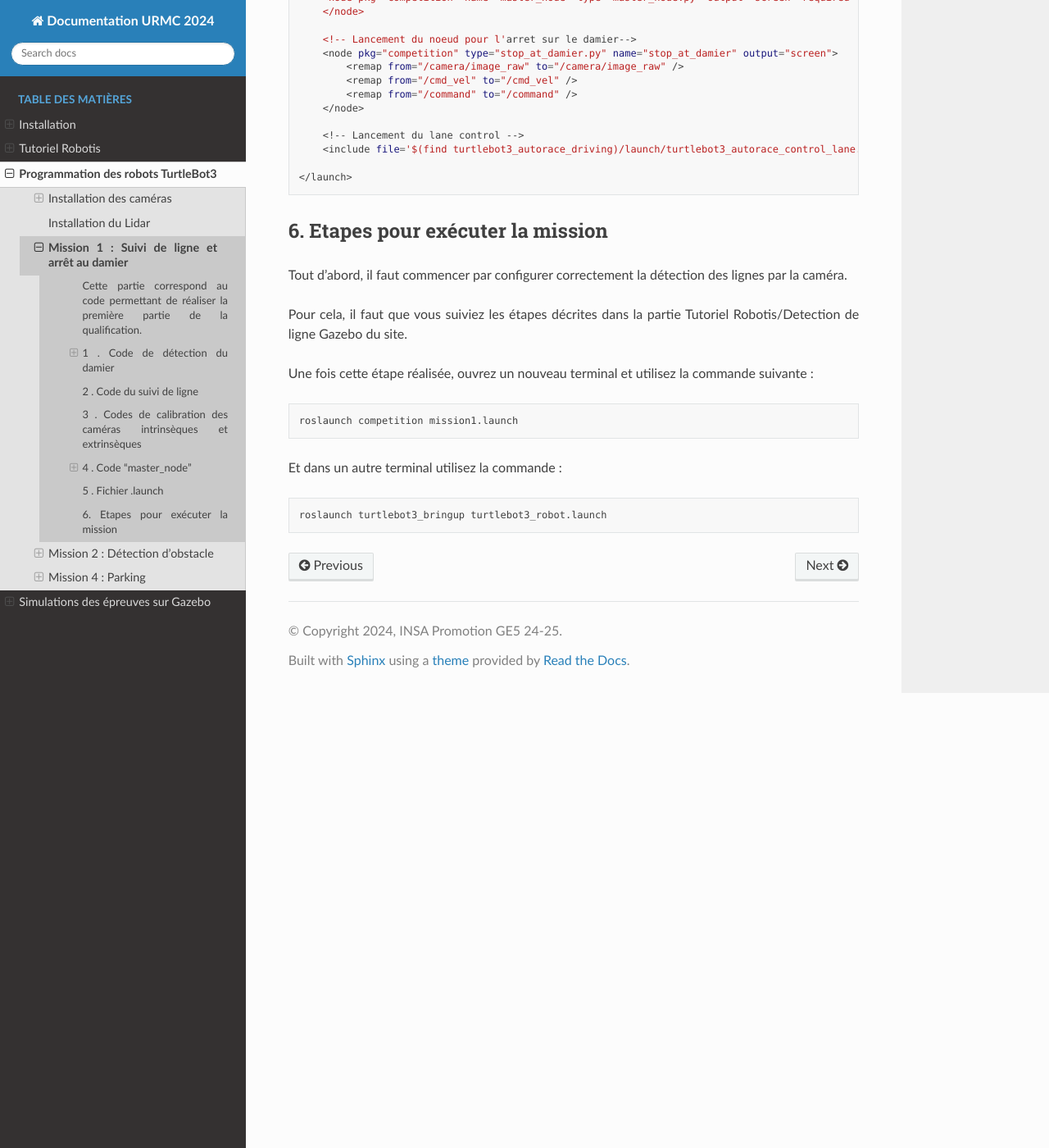
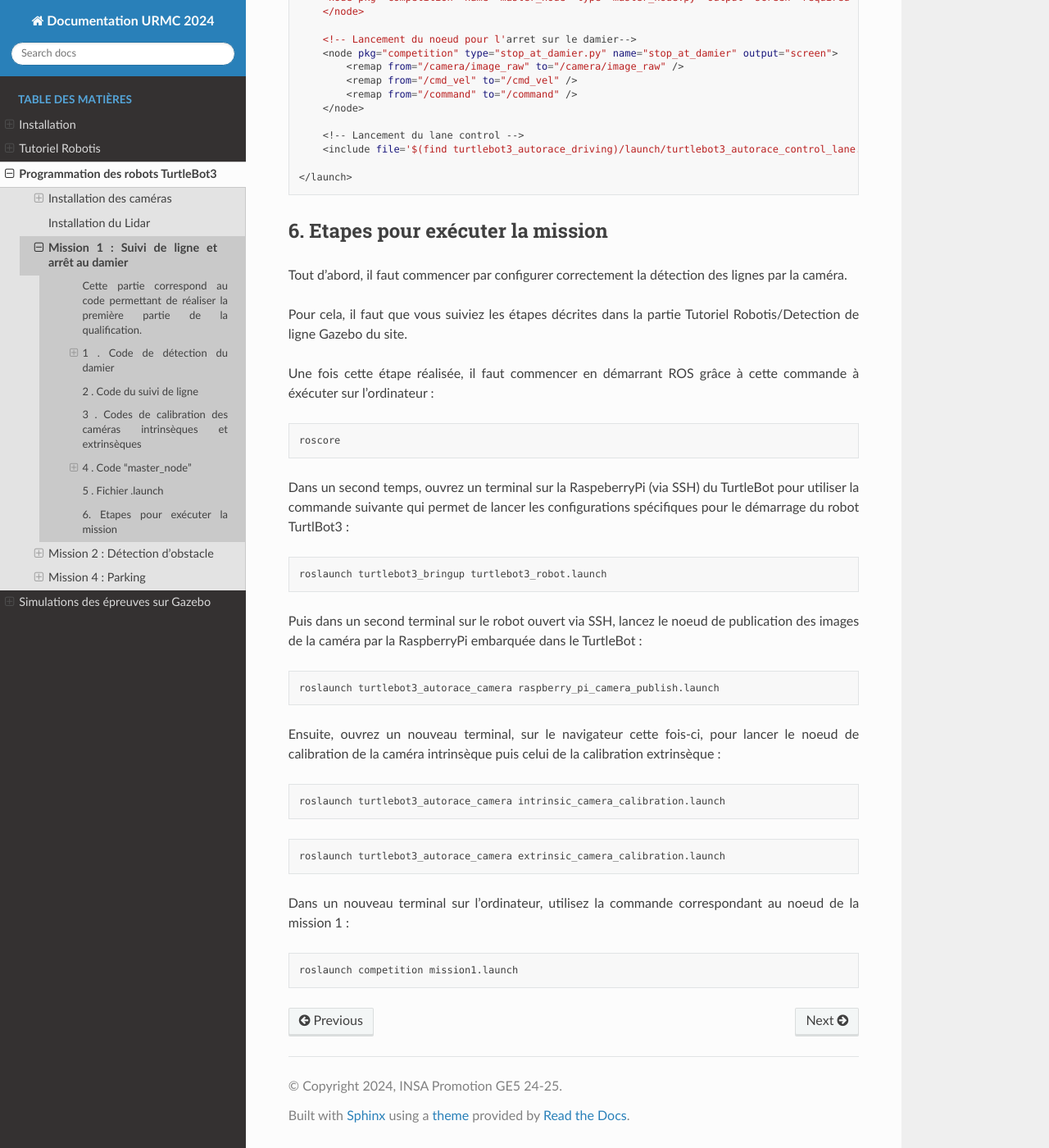
Before and after one commit to ThibaultTostain/insa-strasbourg-URRMC, a Sphinx documentation site: the page built from docs/source/turtlebot_reel/Suivi_de_ligne_et_arret_damier.rst, in a window 1280 px wide and 1400 px high, scrolled down 4478 px. Shown: the whole window at 82% size. Built offline with Sphinx 7.4.7 and the Read the Docs theme 3.1.0, drawn with Linux system fonts in a browser that asks for light colours.

Commit message:
Update Suivi_de_ligne_et_arret_damier.rst

```diff
--- a/docs/source/turtlebot_reel/Suivi_de_ligne_et_arret_damier.rst
+++ b/docs/source/turtlebot_reel/Suivi_de_ligne_et_arret_damier.rst
@@ -282,14 +282,36 @@ Tout d'abord, il faut commencer par configurer correctement la détection des li
 
 Pour cela, il faut que vous suiviez les étapes décrites dans la partie Tutoriel Robotis/Detection de ligne Gazebo du site.
 
-Une fois cette étape réalisée, ouvrez un nouveau terminal et utilisez la commande suivante :
+Une fois cette étape réalisée, il faut commencer en démarrant ROS grâce à cette commande à éxécuter sur l'ordinateur :
+
+.. code-block:: bash
+
+    roscore
+
+Dans un second temps, ouvrez un terminal sur la RaspeberryPi (via SSH) du TurtleBot pour utiliser la commande suivante qui permet de lancer les configurations spécifiques pour le démarrage du robot TurtlBot3 :
+
+.. code-block:: bash
+
+    roslaunch turtlebot3_bringup turtlebot3_robot.launch
+
+Puis dans un second terminal sur le robot ouvert via SSH, lancez le noeud de publication des images de la caméra par la RaspberryPi embarquée dans le TurtleBot :
+
+.. code-block:: bash
+
+   roslaunch turtlebot3_autorace_camera raspberry_pi_camera_publish.launch
+
+Ensuite, ouvrez un nouveau terminal, sur le navigateur cette fois-ci, pour lancer le noeud de calibration de la caméra intrinsèque puis celui de la calibration extrinsèque :
+
+.. code-block:: bash
+
+   roslaunch turtlebot3_autorace_camera intrinsic_camera_calibration.launch
+
+.. code-block:: bash
+
+   roslaunch turtlebot3_autorace_camera extrinsic_camera_calibration.launch
+
+Dans un nouveau terminal sur l'ordinateur, utilisez la commande correspondant au noeud de la mission 1 :
 
 .. code-block:: bash
 
     roslaunch competition mission1.launch
-
-Et dans un autre terminal utilisez la commande :
-
-.. code-block:: bash
-
-    roslaunch turtlebot3_bringup turtlebot3_robot.launch
```
